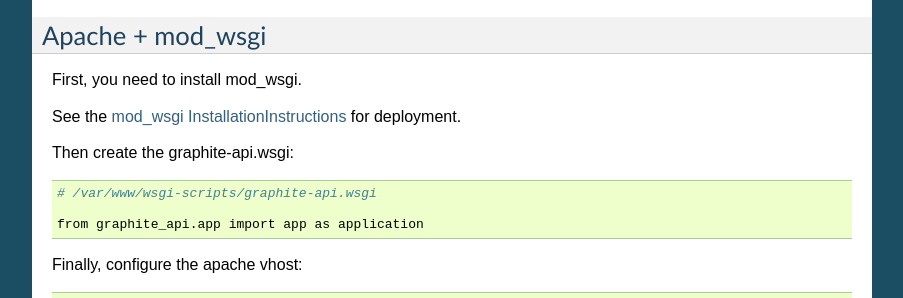
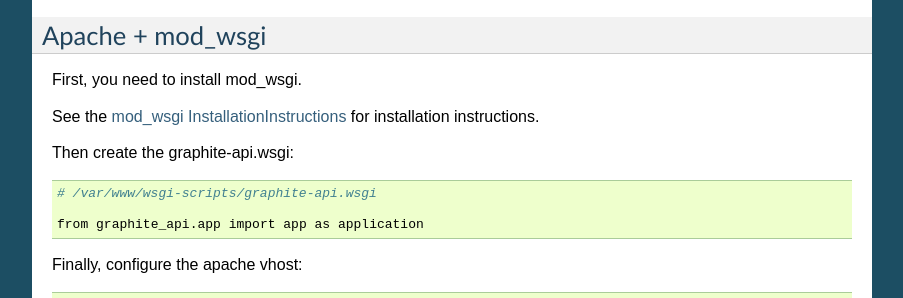
Before and after one commit to brutasse/graphite-api, a Sphinx documentation site: the page built from docs/deployment.rst, in a window 1280 px wide and 900 px high, scrolled down 1114 px. Shown: the part 152-450 px from the top of the window, without its empty margins (198-1101 px from the left). Built offline with Sphinx 7.4.7, drawn with Linux system fonts in a browser that asks for light colours.

Commit message:
Change deployment to installation instructions

```diff
--- a/docs/deployment.rst
+++ b/docs/deployment.rst
@@ -84,7 +84,7 @@
 
 First, you need to install mod_wsgi.
 
-See the `mod_wsgi InstallationInstructions`_ for deployment.
+See the `mod_wsgi InstallationInstructions`_ for installation instructions.
 
 .. _mod_wsgi InstallationInstructions: https://code.google.com/p/modwsgi/wiki/InstallationInstructions
 
```
